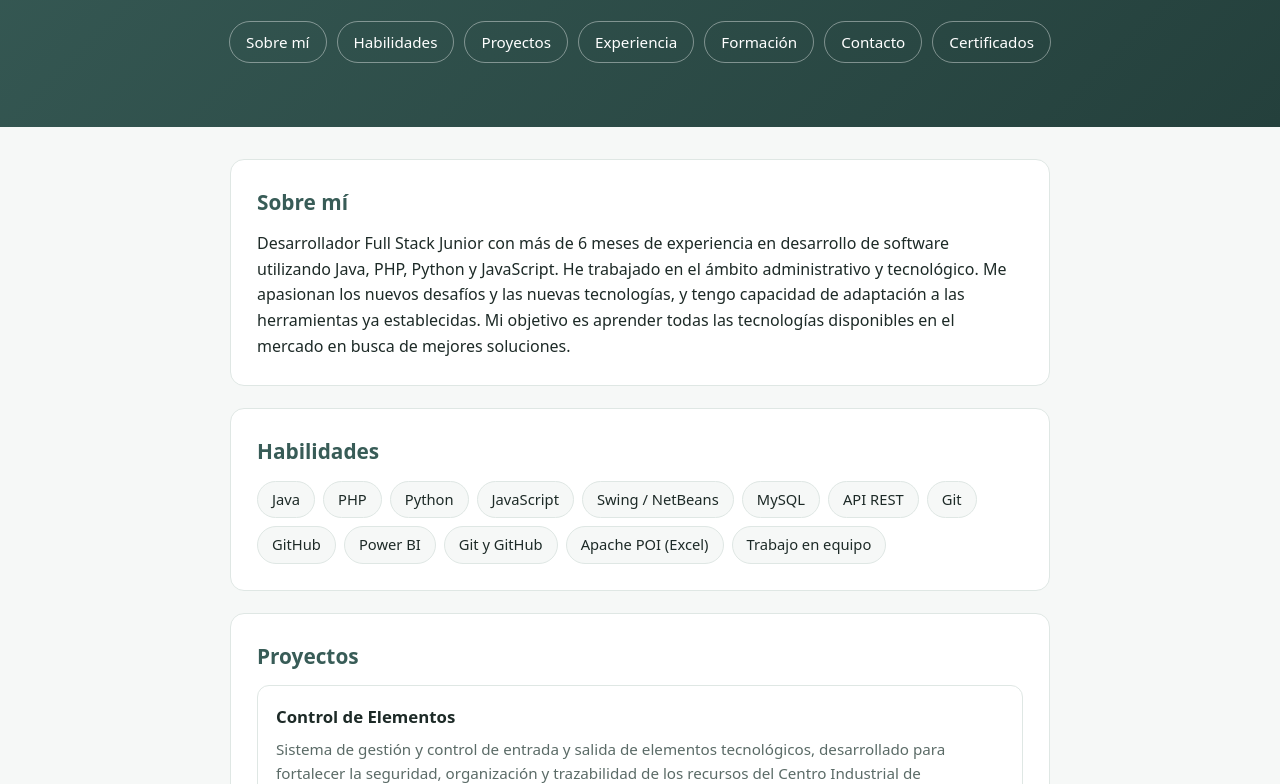
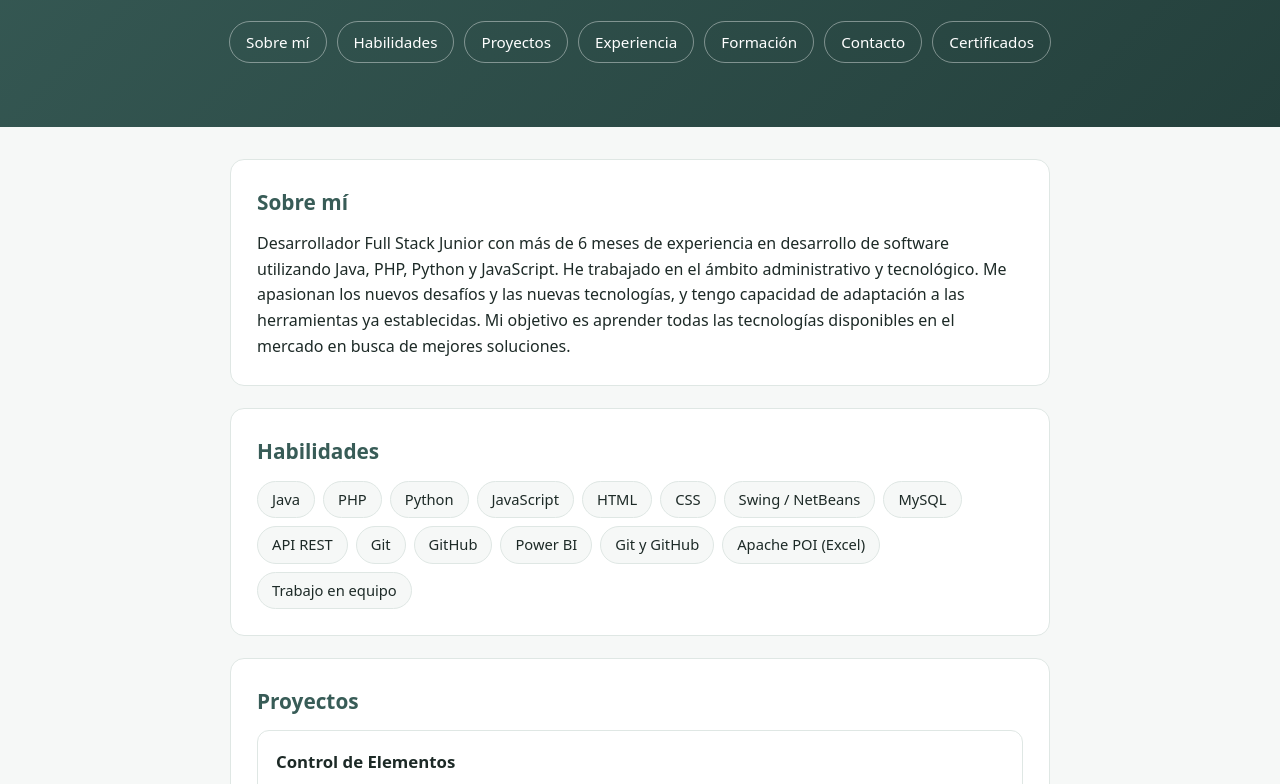
Before and after one commit to DaridFerneyBernalMejiaADSO/DaridFerneyBernalMejiaADSO.github.io, a plain HTML site: page index.html in a window 1280 px wide. Shown: the part 316-1100 px from the top of the page. Drawn offline with Linux system fonts and the light colour scheme.

Commit message:
html y css

```diff
--- a/index.html
+++ b/index.html
@@ -44,6 +44,8 @@
       <span>PHP</span>
       <span>Python</span>
       <span>JavaScript</span>
+      <span>HTML</span>
+      <span>CSS</span>
       <span>Swing / NetBeans</span>
       <span>MySQL</span>
       <span>API REST</span>
```
